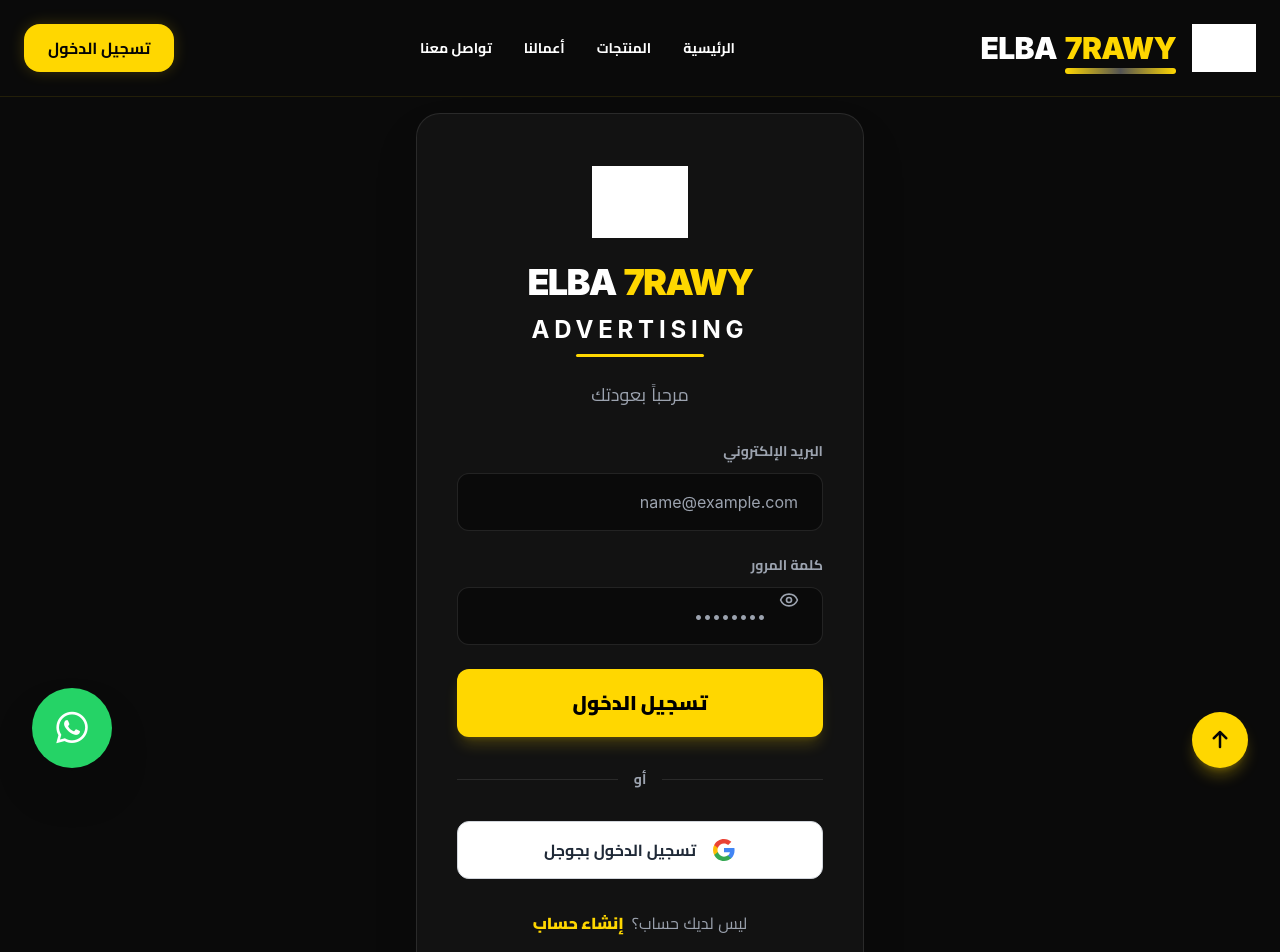
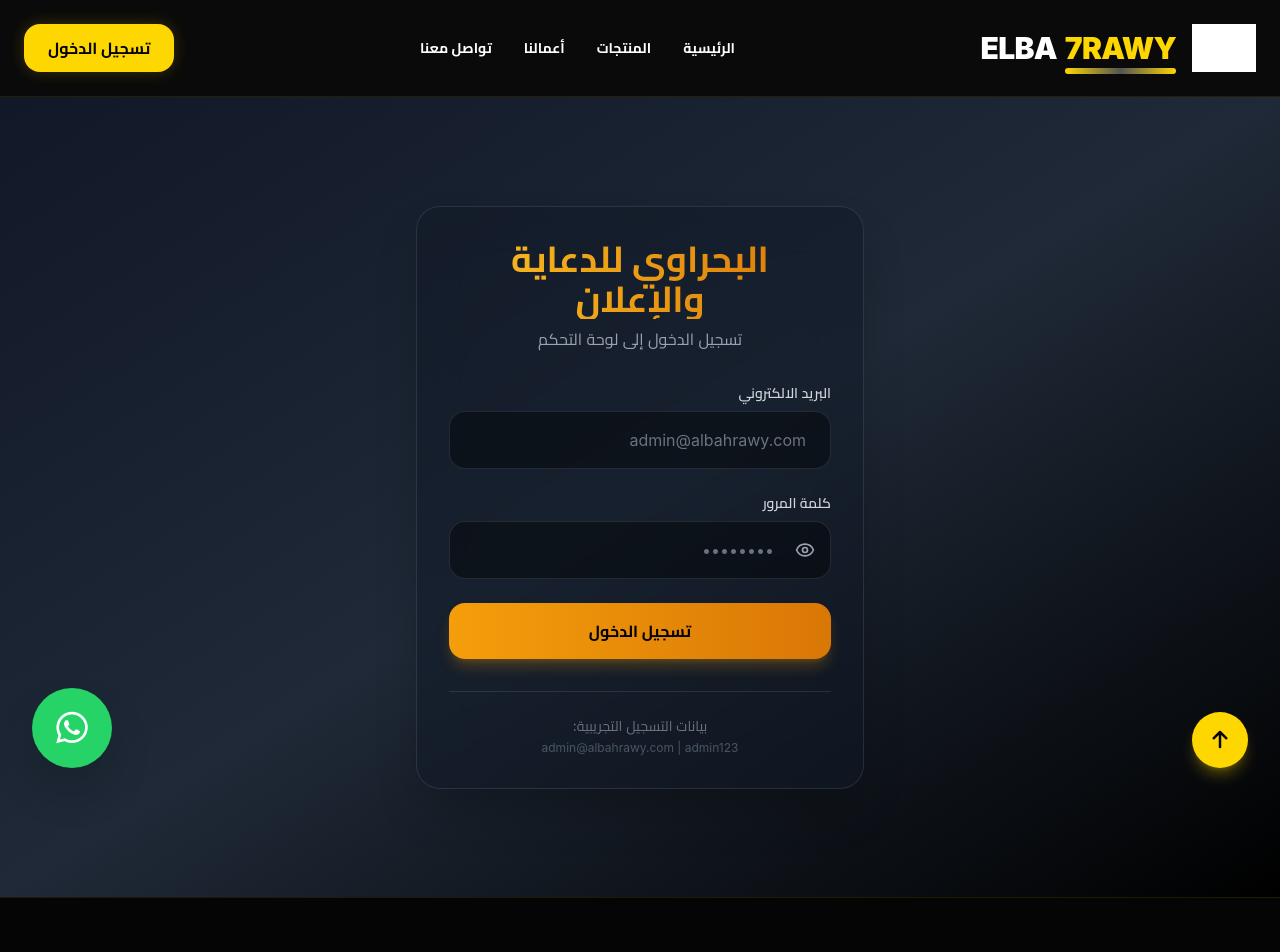
Before and after one commit to mmmelbahrawy55-beep/elbahrawy-.com, a Next.js app in the folder apps/web/: page /login in a window 1280 px wide. Shown: the top 952 px of the page. Built offline with nearby package versions, Linux system fonts and the light colour scheme; grey boxes are pictures that could not be loaded.

Commit message:
Add login page, toast system, and improve dashboard UX

```diff
--- a/apps/web/src/app/dashboard/page.tsx
+++ b/apps/web/src/app/dashboard/page.tsx
@@ -36,6 +36,7 @@
   Youtube
 } from 'lucide-react'
 import { siteData as initialSiteData } from '@/lib/site-data'
+import { showToast } from '@/components/Toast'
 
 // --- Types ---
 interface Customer {
@@ -197,7 +198,7 @@
   }, [])
 
   // --- Save Helpers ---
-  const saveSiteData = async (newData: any) => {
+  const saveSiteData = async (newData: any, showNotification = true) => {
     setSiteData(newData)
     localStorage.setItem('albahrawy_site_data', JSON.stringify(newData))
 
@@ -211,9 +212,14 @@
       if (!response.ok) {
         throw new Error('Failed to save to server')
       }
-      console.log('Site data saved to server successfully')
+      if (showNotification) {
+        showToast('تم حفظ البيانات بنجاح!', 'success')
+      }
     } catch (error) {
       console.error('Error saving site data to server:', error)
+      if (showNotification) {
+        showToast('حدث خطأ أثناء حفظ البيانات', 'error')
+      }
     }
   }
 
@@ -239,12 +245,14 @@
       status: 'pending'
     }
     saveSiteData({ ...siteData, customers: [customer, ...(siteData.customers || [])]})
+    showToast('تم إضافة العميل بنجاح!', 'success')
     setNewCustomer({})
     setShowAddCustomer(false)
   }
 
   const deleteCustomer = (id: number) => {
     saveSiteData({ ...siteData, customers: (siteData.customers || []).filter(c => c.id !== id)})
+    showToast('تم حذف العميل بنجاح!', 'success')
   }
 
   const updateCustomer = (id: number, data: Partial<Customer>) => {
@@ -258,7 +266,8 @@
       }
       return c
     })
-    saveSiteData({ ...siteData, customers: updatedCustomers})
+    saveSiteData({ ...siteData, customers: updatedCustomers}, false)
+    showToast('تم تحديث بيانات العميل بنجاح!', 'success')
     setShowEditCustomer(false)
     setEditingCustomer({})
   }
@@ -276,12 +285,14 @@
       remainingAmount: (newSupplier.totalAmount || 0) - (newSupplier.paidAmount || 0)
     }
     saveSiteData({ ...siteData, suppliers: [supplier, ...(siteData.suppliers || [])]})
+    showToast('تم إضافة المورد بنجاح!', 'success')
     setNewSupplier({})
     setShowAddSupplier(false)
   }
 
   const deleteSupplier = (id: number) => {
     saveSiteData({ ...siteData, suppliers: (siteData.suppliers || []).filter(s => s.id !== id)})
+    showToast('تم حذف المورد بنجاح!', 'success')
   }
 
   const updateSupplier = (id: number, data: Partial<Supplier>) => {
@@ -295,7 +306,8 @@
       }
       return s
     })
-    saveSiteData({ ...siteData, suppliers: updatedSuppliers})
+    saveSiteData({ ...siteData, suppliers: updatedSuppliers}, false)
+    showToast('تم تحديث بيانات المورد بنجاح!', 'success')
     setShowEditSupplier(false)
     setEditingSupplier({})
   }
--- a/apps/web/src/app/layout.tsx
+++ b/apps/web/src/app/layout.tsx
@@ -5,6 +5,7 @@
 import Footer from '@/components/Footer'
 import FloatingButtons from '@/components/FloatingButtons'
 import AOSInitializer from '@/components/AOSInitializer'
+import { ToastContainer } from '@/components/Toast'
 import { headers } from 'next/headers'
 
 const cairo = Cairo({
@@ -40,6 +41,7 @@
         {!isDashboard && <FloatingButtons />}
         <AOSInitializer />
         {!isDashboard && <Footer />}
+        <ToastContainer />
       </body>
     </html>
   );
--- a/apps/web/src/app/login/page.tsx
+++ b/apps/web/src/app/login/page.tsx
@@ -1,206 +1,122 @@
-'use client';
+'use client'
 
-import { useState } from 'react';
-import { useRouter } from 'next/navigation';
-import { Crown, Eye, EyeOff } from 'lucide-react';
-
-// Fixed admin credentials
-const ADMIN_EMAIL = 'admin@albahrawy.com';
-const ADMIN_PASSWORD = 'admin123';
+import { useState } from 'react'
+import { useRouter } from 'next/navigation'
+import { Eye, EyeOff } from 'lucide-react'
+import { siteData } from '@/lib/site-data'
 
 export default function LoginPage() {
-  const [isLogin, setIsLogin] = useState(true);
-  const [email, setEmail] = useState('');
-  const [password, setPassword] = useState('');
-  const [name, setName] = useState('');
-  const [loading, setLoading] = useState(false);
-  const [showPassword, setShowPassword] = useState(false);
-  const [error, setError] = useState('');
-  const router = useRouter();
+  const [email, setEmail] = useState('')
+  const [password, setPassword] = useState('')
+  const [showPassword, setShowPassword] = useState(false)
+  const [error, setError] = useState('')
+  const [loading, setLoading] = useState(false)
+  const router = useRouter()
 
-  const handleSubmit = async (e: React.FormEvent) => {
-    e.preventDefault();
-    setLoading(true);
-    setError('');
+  const handleLogin = async (e: React.FormEvent) => {
+    e.preventDefault()
+    setError('')
+    setLoading(true)
 
-    // Clear old user data first
-    localStorage.removeItem('user');
-    localStorage.removeItem('token');
+    try {
+      // Simple check against the site-data credentials
+      if (email === siteData.credentials.owner.email &&
+          password === siteData.credentials.owner.password) {
 
-    if (email === ADMIN_EMAIL && password === ADMIN_PASSWORD) {
-      // Admin login
-      const adminUser = {
-        id: '1',
-        name: 'Admin',
-        email: email,
+        // Store user info in localStorage
+        const user = {
+          email: siteData.credentials.owner.email,
           role: 'admin',
-      };
-      localStorage.setItem('token', 'admin-token-12345');
-      localStorage.setItem('user', JSON.stringify(adminUser));
+          name: siteData.ownerName
+        }
 
-      setTimeout(() => {
-        setLoading(false);
-        router.push('/dashboard');
-      }, 500);
+        localStorage.setItem('user', JSON.stringify(user))
+        localStorage.setItem('token', 'demo-token-' + Date.now())
+
+        // Redirect to dashboard
+        router.push('/dashboard')
       } else {
-      // Customer login/signup
-      const customerUser = {
-        id: Date.now().toString(),
-        name: isLogin ? 'عميل' : name,
-        email: email,
-        role: 'customer',
-      };
-      localStorage.setItem('token', 'customer-token-' + Date.now());
-      localStorage.setItem('user', JSON.stringify(customerUser));
-
-      setTimeout(() => {
-        setLoading(false);
-        router.push('/');
-      }, 500);
+        setError('البريد الالكتروني أو كلمة المرور غير صحيحة')
       }
-  };
-
-  const handleGoogleLogin = () => {
-    // Clear old user data first
-    localStorage.removeItem('user');
-    localStorage.removeItem('token');
-
-    // Customer Google Login only (redirects to homepage)
-    const mockGoogleUser = {
-      id: Date.now(),
-      name: 'مستخدم جوجل',
-      email: 'user@gmail.com',
-      provider: 'google',
-      role: 'customer',
-    };
-
-    localStorage.setItem('token', 'google-token-' + Date.now());
-    localStorage.setItem('user', JSON.stringify(mockGoogleUser));
-
-    setTimeout(() => {
-      router.push('/');
-    }, 500);
-  };
+    } catch (err) {
+      setError('حدث خطأ، حاول مرة أخرى')
+    } finally {
+      setLoading(false)
+    }
+  }
 
   return (
-    <div className="min-h-screen flex items-center justify-center bg-[#0a0a0a] p-4">
-      <div className="max-w-md w-full bg-[#121212] border border-white/10 rounded-3xl p-10 animate-fade-in shadow-2xl">
+    <div className="min-h-screen bg-gradient-to-br from-gray-900 via-gray-800 to-black flex items-center justify-center p-4">
+      <div className="w-full max-w-md bg-gray-900/50 border border-white/10 rounded-3xl p-8 backdrop-blur-xl shadow-2xl">
         <div className="text-center mb-8">
-          <div className="mb-6 flex flex-col items-center gap-3">
-            <div className="w-24 h-24 flex items-center justify-center">
-              <img
-                src="https://i.postimg.cc/rp3k0Sh7/albhrawy1.png"
-                alt="البحراوي للدعاية والاعلان"
-                className="w-full h-full object-contain drop-shadow-xl"
-                style={{ filter: 'brightness(0) invert(1) saturate(0)' }}
-              />
-            </div>
-            <div className="flex flex-col items-center">
-              <h1 className="text-3xl md:text-4xl font-black tracking-tighter leading-none flex flex-row gap-2" dir="ltr">
-                <span className="text-white">ELBA</span> <span className="relative inline-block text-[#FFD700]">7RAWY</span>
+          <h1 className="text-4xl font-bold bg-gradient-to-r from-amber-400 to-amber-600 bg-clip-text text-transparent mb-2">
+            {siteData.companyName}
           </h1>
-              <div className="flex flex-col items-center mt-3" dir="ltr">
-                <p className="text-white text-xl md:text-2xl font-bold tracking-[0.2em] leading-none">ADVERTISING</p>
-                <div className="h-[3px] w-32 bg-[#FFD700] rounded-full mt-2"></div>
-              </div>
-            </div>
-          </div>
-          <p className="text-gray-400 text-lg">
-            {isLogin ? 'مرحباً بعودتك' : 'أنشئ حسابك جديد'}
-          </p>
+          <p className="text-gray-400">تسجيل الدخول إلى لوحة التحكم</p>
         </div>
 
-        <form onSubmit={handleSubmit} className="space-y-6">
-          {!isLogin && (
-            <div>
-              <label className="block text-sm font-bold text-gray-400 mb-3">الاسم بالكامل</label>
-              <input
-                type="text"
-                value={name}
-                onChange={(e) => setName(e.target.value)}
-                required
-                className="w-full bg-black/40 border border-white/10 rounded-xl px-6 py-4 text-white focus:outline-none focus:border-[#FFD700] transition-all"
-                placeholder="أدخل اسمك"
-              />
+        {error && (
+          <div className="bg-red-500/10 border border-red-500/20 text-red-400 rounded-2xl p-4 mb-6 text-center">
+            {error}
           </div>
         )}
 
+        <form onSubmit={handleLogin} className="space-y-6">
           <div>
-            <label className="block text-sm font-bold text-gray-400 mb-3">البريد الإلكتروني</label>
+            <label className="block text-sm font-semibold text-gray-300 mb-2">
+              البريد الالكتروني
+            </label>
             <input
               type="email"
               value={email}
               onChange={(e) => setEmail(e.target.value)}
+              className="w-full bg-black/40 border border-white/10 rounded-2xl px-6 py-4 text-white placeholder-gray-500 focus:outline-none focus:border-amber-500 focus:ring-2 focus:ring-amber-500/20 transition-all"
+              placeholder="admin@albahrawy.com"
               required
-              className="w-full bg-black/40 border border-white/10 rounded-xl px-6 py-4 text-white focus:outline-none focus:border-[#FFD700] transition-all"
-              placeholder="name@example.com"
             />
           </div>
 
+          <div>
+            <label className="block text-sm font-semibold text-gray-300 mb-2">
+              كلمة المرور
+            </label>
             <div className="relative">
-            <label className="block text-sm font-bold text-gray-400 mb-3">كلمة المرور</label>
               <input
                 type={showPassword ? 'text' : 'password'}
                 value={password}
                 onChange={(e) => setPassword(e.target.value)}
+                className="w-full bg-black/40 border border-white/10 rounded-2xl px-6 py-4 text-white placeholder-gray-500 focus:outline-none focus:border-amber-500 focus:ring-2 focus:ring-amber-500/20 transition-all pr-14"
+                placeholder="••••••••"
                 required
-              className="w-full bg-black/40 border border-white/10 rounded-xl px-6 py-4 pr-14 text-white focus:outline-none focus:border-[#FFD700] transition-all"
-              placeholder="••••••••"
               />
               <button
                 type="button"
                 onClick={() => setShowPassword(!showPassword)}
-              className="absolute right-6 top-1/2 -translate-y-1/2 text-gray-400 hover:text-[#FFD700] transition-colors"
+                className="absolute right-4 top-1/2 -translate-y-1/2 text-gray-400 hover:text-white transition-colors"
               >
                 {showPassword ? <EyeOff size={20} /> : <Eye size={20} />}
               </button>
+            </div>
           </div>
 
           <button
             type="submit"
             disabled={loading}
-            className="w-full bg-[#FFD700] text-black font-black py-5 rounded-xl text-xl hover:scale-[1.02] transition-transform shadow-lg shadow-[#FFD700]/20 disabled:opacity-70 disabled:cursor-not-allowed flex items-center justify-center gap-3"
+            className="w-full bg-gradient-to-r from-amber-500 to-amber-600 hover:from-amber-400 hover:to-amber-500 disabled:opacity-50 disabled:cursor-not-allowed text-black font-bold py-4 rounded-2xl transition-all shadow-lg shadow-amber-500/25 transform hover:scale-[1.02] active:scale-[0.98]"
           >
-            {loading ? (
-              <div className="w-6 h-6 border-4 border-black border-t-transparent rounded-full animate-spin"></div>
-            ) : (
-              isLogin ? 'تسجيل الدخول' : 'إنشاء الحساب'
-            )}
+            {loading ? 'جاري تسجيل الدخول...' : 'تسجيل الدخول'}
           </button>
         </form>
 
-        <div className="relative my-8">
-          <div className="absolute inset-0 flex items-center">
-            <div className="w-full border-t border-white/10"></div>
-          </div>
-          <div className="relative flex justify-center">
-            <span className="bg-[#121212] px-4 text-sm text-gray-400 font-bold">أو</span>
-          </div>
-        </div>
-
-        <button
-          onClick={handleGoogleLogin}
-          className="w-full bg-white border border-gray-300 text-gray-800 font-bold py-4 rounded-xl hover:bg-gray-50 transition-colors flex items-center justify-center gap-4"
-        >
-          <svg className="w-6 h-6" viewBox="0 0 24 24">
-            <path fill="#4285F4" d="M22.56 12.25c0-.78-.07-1.53-.2-2.25H12v4.26h5.92c-.26 1.37-1.04 2.53-2.21 3.31v2.77h3.57c2.08-1.92 3.28-4.74 3.28-8.09z" />
-            <path fill="#34A853" d="M12 23c2.97 0 5.46-.98 7.28-2.66l-3.57-2.77c-.98.66-2.23 1.06-3.71 1.06-2.86 0-5.29-1.93-6.16-4.53H2.18v2.84C3.99 20.53 7.7 23 12 23z" />
-            <path fill="#FBBC05" d="M5.84 14.09c-.22-.66-.35-1.36-.35-2.09s.13-1.43.35-2.09V7.07H2.18C1.43 8.55 1 10.22 1 12s.43 3.45 1.18 4.93l2.85-2.22.81-.62z" />
-            <path fill="#EA4335" d="M12 5.38c1.62 0 3.06.56 4.21 1.64l3.15-3.15C17.45 2.09 14.97 1 12 1 7.7 1 3.99 3.47 2.18 7.07l3.66 2.84c.87-2.6 3.3-4.53 6.16-4.53z" />
-          </svg>
-          تسجيل الدخول بجوجل
-        </button>
-
-        <p className="text-center text-gray-400 mt-8">
-          {isLogin ? 'ليس لديك حساب؟' : 'لديك حساب بالفعل؟'}
-          <button
-            onClick={() => setIsLogin(!isLogin)}
-            className="text-[#FFD700] font-black hover:underline mr-2"
-          >
-            {isLogin ? 'إنشاء حساب' : 'تسجيل الدخول'}
-          </button>
+        <div className="mt-8 pt-6 border-t border-white/10 text-center">
+          <p className="text-sm text-gray-500">
+            بيانات التسجيل التجريبية:
+          </p>
+          <p className="text-xs text-gray-600 mt-1">
+            {siteData.credentials.owner.email} | {siteData.credentials.owner.password}
           </p>
         </div>
       </div>
-  );
+    </div>
+  )
 }
--- /dev/null
+++ b/apps/web/src/components/Toast.tsx
@@ -0,0 +1,71 @@
+'use client'
+
+import { useEffect, useState } from 'react'
+import { CheckCircle, XCircle, X } from 'lucide-react'
+
+interface Toast {
+  id: string
+  message: string
+  type: 'success' | 'error' | 'info'
+}
+
+export const ToastContainer = () => {
+  const [toasts, setToasts] = useState<Toast[]>([])
+
+  // Expose function to window for easy calling
+  useEffect(() => {
+    ;(window as any).showToast = (message: string, type: 'success' | 'error' | 'info' = 'success') => {
+      const id = Date.now().toString()
+      setToasts(prev => [...prev, { id, message, type }])
+
+      // Auto remove after 4 seconds
+      setTimeout(() => {
+        setToasts(prev => prev.filter(t => t.id !== id))
+      }, 4000)
+    }
+
+    return () => {
+      delete (window as any).showToast
+    }
+  }, [])
+
+  const removeToast = (id: string) => {
+    setToasts(prev => prev.filter(t => t.id !== id))
+  }
+
+  return (
+    <div className="fixed top-4 right-4 z-50 flex flex-col gap-3">
+      {toasts.map(toast => (
+        <div
+          key={toast.id}
+          className={`flex items-center gap-3 px-6 py-4 rounded-2xl shadow-2xl backdrop-blur-xl border animate-in slide-in-from-right-10 fade-in duration-300 ${
+            toast.type === 'success'
+              ? 'bg-green-500/10 border-green-500/20 text-green-400'
+              : toast.type === 'error'
+                ? 'bg-red-500/10 border-red-500/20 text-red-400'
+                : 'bg-blue-500/10 border-blue-500/20 text-blue-400'
+          }`}
+        >
+          {toast.type === 'success' && <CheckCircle className="w-5 h-5 flex-shrink-0" />}
+          {toast.type === 'error' && <XCircle className="w-5 h-5 flex-shrink-0" />}
+          {toast.type === 'info' && <div className="w-5 h-5 flex-shrink-0" />}
+
+          <p className="text-sm font-medium max-w-[300px]">{toast.message}</p>
+
+          <button
+            onClick={() => removeToast(toast.id)}
+            className="hover:opacity-70 transition-opacity"
+          >
+            <X className="w-4 h-4" />
+          </button>
+        </div>
+      ))}
+    </div>
+  )
+}
+
+export const showToast = (message: string, type: 'success' | 'error' | 'info' = 'success') => {
+  if (typeof window !== 'undefined' && (window as any).showToast) {
+    (window as any).showToast(message, type)
+  }
+}
```
Also changed, not shown: apps/web/middleware.ts (added, +21 -0 lines). Lines whose indentation alone changed are shown as unchanged.
